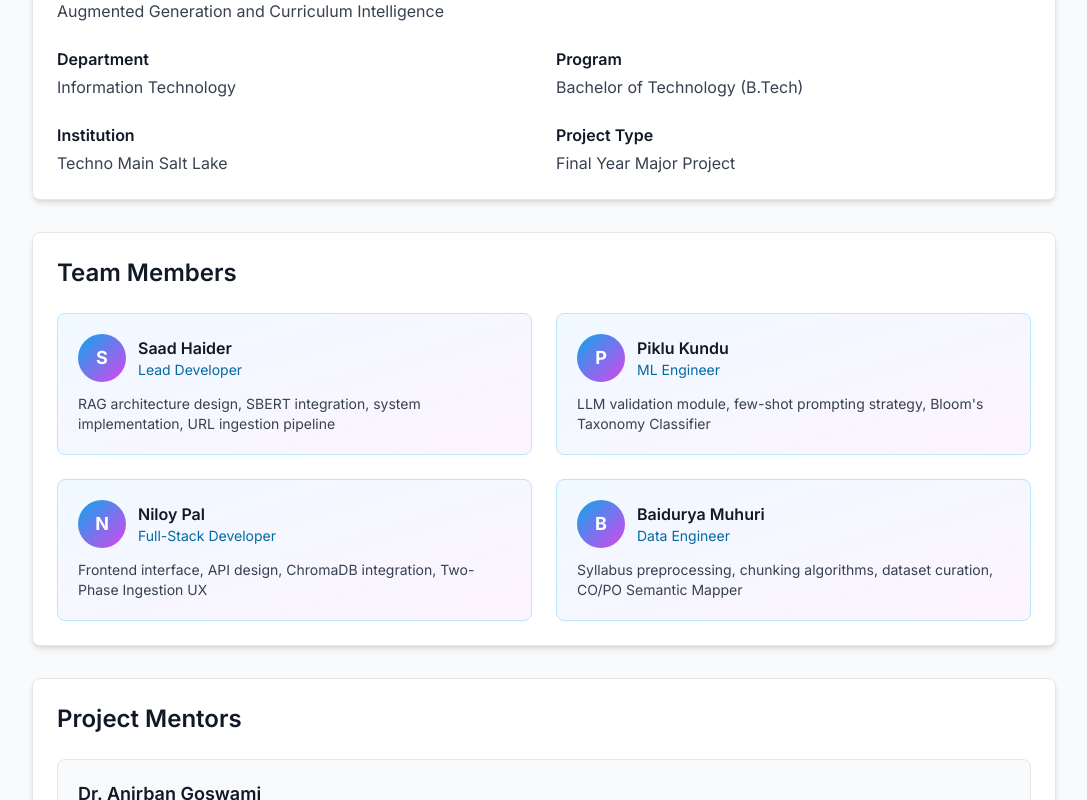
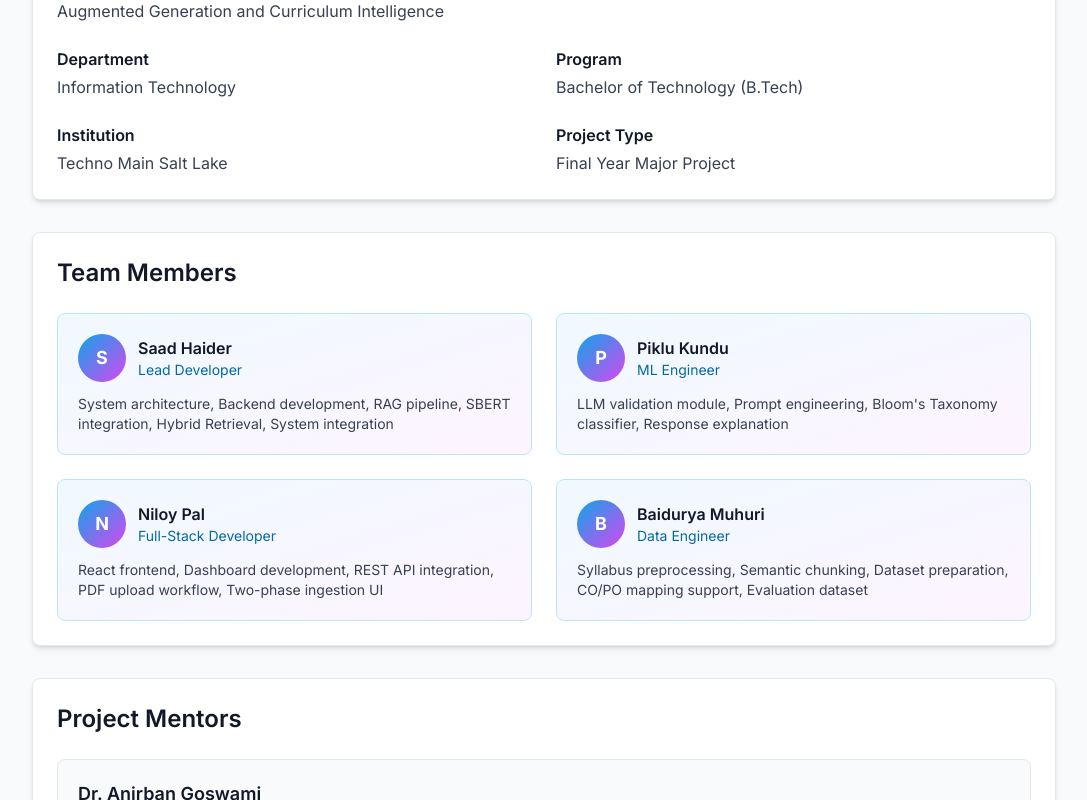
Before and after one commit to SaadHaider01/final_v1, a React (Vite) app in the folder frontend/: page /about in a window 1280 px wide. Shown: the part 418-1218 px from the top of the page, without its empty margins (96-1183 px from the left). Built offline with nearby package versions, Linux system fonts and the light colour scheme; the HTML template or start-up script is replaced by a standard one.

Commit message:
feat: add About page to showcase project information, team members, and acknowledgments

```diff
--- a/frontend/src/pages/About.jsx
+++ b/frontend/src/pages/About.jsx
@@ -7,22 +7,22 @@ function About() {
   {
     name: 'Saad Haider',
     role: 'Lead Developer',
-      contributions: 'RAG architecture design, SBERT integration, system implementation, URL ingestion pipeline',
+    contributions: 'System architecture, Backend development, RAG pipeline, SBERT integration, Hybrid Retrieval, System integration',
   },
   {
     name: 'Piklu Kundu',
     role: 'ML Engineer',
-      contributions: 'LLM validation module, few-shot prompting strategy, Bloom\'s Taxonomy Classifier',
+    contributions: 'LLM validation module, Prompt engineering, Bloom\'s Taxonomy classifier, Response explanation',
   },
   {
     name: 'Niloy Pal',
     role: 'Full-Stack Developer',
-      contributions: 'Frontend interface, API design, ChromaDB integration, Two-Phase Ingestion UX',
+    contributions: 'React frontend, Dashboard development, REST API integration, PDF upload workflow, Two-phase ingestion UI',
   },
   {
     name: 'Baidurya Muhuri',
     role: 'Data Engineer',
-      contributions: 'Syllabus preprocessing, chunking algorithms, dataset curation, CO/PO Semantic Mapper',
+    contributions: 'Syllabus preprocessing, Semantic chunking, Dataset preparation, CO/PO mapping support, Evaluation dataset',
   },
 ];
 
```
Lines whose indentation alone changed are shown as unchanged.
